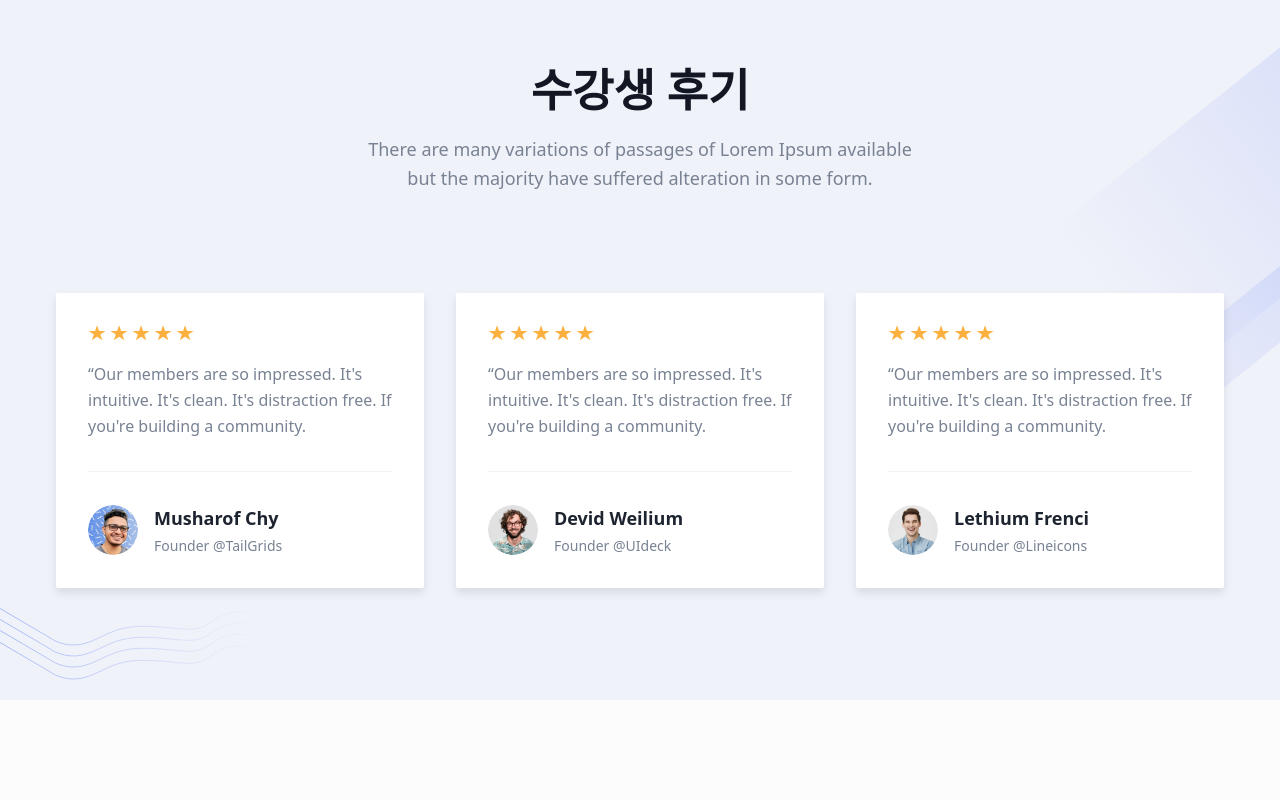
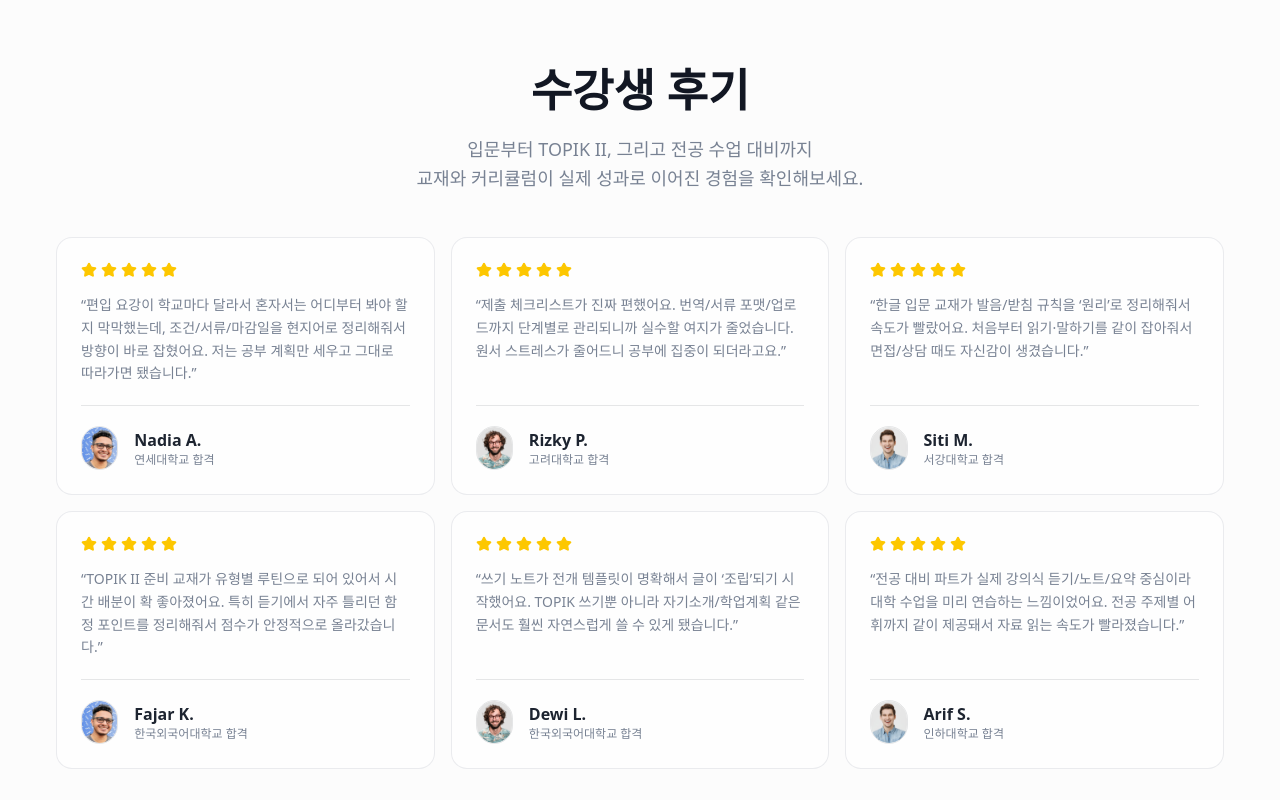
Before and after one commit to jaeminahn/unigate, a Next.js app: page / in a window 1280 px wide. Shown: the part 4160-4960 px from the top of the page. Built offline with nearby package versions, Linux system fonts and the light colour scheme; a web font is replaced by a local one.

Commit message:
testimonial draft

```diff
--- a/src/components/Testimonials/SingleTestimonial.tsx
+++ b/src/components/Testimonials/SingleTestimonial.tsx
@@ -1,39 +1,35 @@
 import { Testimonial } from "@/types/testimonial";
 import Image from "next/image";
-const starIcon = (
-  <svg width="18" height="16" viewBox="0 0 18 16" className="fill-current">
-    <path d="M9.09815 0.361679L11.1054 6.06601H17.601L12.3459 9.59149L14.3532 15.2958L9.09815 11.7703L3.84309 15.2958L5.85035 9.59149L0.595291 6.06601H7.0909L9.09815 0.361679Z" />
-  </svg>
-);
+import { Star } from "lucide-react";
 
 const SingleTestimonial = ({ testimonial }: { testimonial: Testimonial }) => {
   const { star, name, image, content, designation } = testimonial;
 
-  let ratingIcons = [];
-  for (let index = 0; index < star; index++) {
-    ratingIcons.push(
-      <span key={index} className="text-yellow">
-        {starIcon}
-      </span>,
-    );
-  }
-
   return (
     <div className="w-full">
-      <div className="shadow-two hover:shadow-one dark:bg-dark dark:shadow-three dark:hover:shadow-gray-dark rounded-xs bg-white p-8 duration-300 lg:px-5 xl:px-8">
-        <div className="mb-5 flex items-center space-x-1">{ratingIcons}</div>
-        <p className="border-body-color/10 text-body-color mb-8 border-b pb-8 text-base leading-relaxed dark:border-white/10 dark:text-white">
-          “{content}
+      <div className="group border-body-color/[.15] flex h-full flex-col rounded-2xl border bg-white/60 p-6 transition hover:-translate-y-0.5 hover:shadow-lg dark:border-white/[.15] dark:bg-white/5">
+        <div className="mb-4 flex items-center gap-1">
+          {Array.from({ length: star }).map((_, i) => (
+            <Star key={i} className="h-4 w-4 fill-yellow-400 text-yellow-400" />
+          ))}
+        </div>
+
+        <p className="text-body-color flex-1 text-sm leading-relaxed">
+          “{content}”
         </p>
+
+        <div className="my-5 h-px w-full bg-black/10 dark:bg-white/10" />
+
         <div className="flex items-center">
-          <div className="relative mr-4 h-[50px] w-full max-w-[50px] overflow-hidden rounded-full">
-            <Image src={image} alt={name} fill />
+          <div className="relative mr-4 h-[44px] w-[44px] overflow-hidden rounded-full border border-black/10 dark:border-white/10">
+            <Image src={image} alt={name} fill className="object-cover" />
           </div>
+
           <div className="w-full">
-            <h3 className="text-dark mb-1 text-lg font-semibold lg:text-base xl:text-lg dark:text-white">
+            <h3 className="text-dark text-base font-semibold dark:text-white">
               {name}
             </h3>
-            <p className="text-body-color text-sm">{designation}</p>
+            <p className="text-body-color text-xs font-medium">{designation}</p>
           </div>
         </div>
       </div>
--- a/src/components/Testimonials/index.tsx
+++ b/src/components/Testimonials/index.tsx
@@ -5,28 +5,55 @@ import SingleTestimonial from "./SingleTestimonial";
 const testimonialData: Testimonial[] = [
   {
     id: 1,
-    name: "Musharof Chy",
-    designation: "Founder @TailGrids",
+    name: "Nadia A.",
+    designation: "연세대학교 합격",
     content:
-      "Our members are so impressed. It's intuitive. It's clean. It's distraction free. If you're building a community.",
+      "편입 요강이 학교마다 달라서 혼자서는 어디부터 봐야 할지 막막했는데, 조건/서류/마감일을 현지어로 정리해줘서 방향이 바로 잡혔어요. 저는 공부 계획만 세우고 그대로 따라가면 됐습니다.",
     image: "/images/testimonials/auth-01.png",
     star: 5,
   },
   {
     id: 2,
-    name: "Devid Weilium",
-    designation: "Founder @UIdeck",
+    name: "Rizky P.",
+    designation: "고려대학교 합격",
     content:
-      "Our members are so impressed. It's intuitive. It's clean. It's distraction free. If you're building a community.",
+      "제출 체크리스트가 진짜 편했어요. 번역/서류 포맷/업로드까지 단계별로 관리되니까 실수할 여지가 줄었습니다. 원서 스트레스가 줄어드니 공부에 집중이 되더라고요.",
     image: "/images/testimonials/auth-02.png",
     star: 5,
   },
   {
     id: 3,
-    name: "Lethium Frenci",
-    designation: "Founder @Lineicons",
+    name: "Siti M.",
+    designation: "서강대학교 합격",
     content:
-      "Our members are so impressed. It's intuitive. It's clean. It's distraction free. If you're building a community.",
+      "한글 입문 교재가 발음/받침 규칙을 ‘원리’로 정리해줘서 속도가 빨랐어요. 처음부터 읽기·말하기를 같이 잡아줘서 면접/상담 때도 자신감이 생겼습니다.",
+    image: "/images/testimonials/auth-03.png",
+    star: 5,
+  },
+  {
+    id: 4,
+    name: "Fajar K.",
+    designation: "한국외국어대학교 합격",
+    content:
+      "TOPIK II 준비 교재가 유형별 루틴으로 되어 있어서 시간 배분이 확 좋아졌어요. 특히 듣기에서 자주 틀리던 함정 포인트를 정리해줘서 점수가 안정적으로 올라갔습니다.",
+    image: "/images/testimonials/auth-01.png",
+    star: 5,
+  },
+  {
+    id: 5,
+    name: "Dewi L.",
+    designation: "한국외국어대학교 합격",
+    content:
+      "쓰기 노트가 전개 템플릿이 명확해서 글이 ‘조립’되기 시작했어요. TOPIK 쓰기뿐 아니라 자기소개/학업계획 같은 문서도 훨씬 자연스럽게 쓸 수 있게 됐습니다.",
+    image: "/images/testimonials/auth-02.png",
+    star: 5,
+  },
+  {
+    id: 6,
+    name: "Arif S.",
+    designation: "인하대학교 합격",
+    content:
+      "전공 대비 파트가 실제 강의식 듣기/노트/요약 중심이라 대학 수업을 미리 연습하는 느낌이었어요. 전공 주제별 어휘까지 같이 제공돼서 자료 읽는 속도가 빨라졌습니다.",
     image: "/images/testimonials/auth-03.png",
     star: 5,
   },
@@ -34,147 +61,28 @@ const testimonialData: Testimonial[] = [
 
 const Testimonials = () => {
   return (
-    <section className="bg-gray-light relative z-10 py-16 md:py-20 lg:py-28">
+    <section className="relative py-16 md:py-20 lg:py-28">
       <div className="container">
         <SectionTitle
           title="수강생 후기"
-          paragraph="There are many variations of passages of Lorem Ipsum available but the majority have suffered alteration in some form."
+          paragraph={
+            <>
+              입문부터 TOPIK II, 그리고 전공 수업 대비까지
+              <br />
+              교재와 커리큘럼이 실제 성과로 이어진 경험을 확인해보세요.
+            </>
+          }
           center
+          mb="44px"
         />
 
-        <div className="grid grid-cols-1 gap-x-8 gap-y-10 md:grid-cols-2 lg:grid-cols-3">
+        <div className="grid grid-cols-1 gap-4 md:grid-cols-2 lg:grid-cols-3">
           {testimonialData.map((testimonial) => (
             <SingleTestimonial key={testimonial.id} testimonial={testimonial} />
           ))}
         </div>
-      </div>
-      <div className="absolute right-0 top-5 z-[-1]">
-        <svg
-          width="238"
-          height="531"
-          viewBox="0 0 238 531"
-          fill="none"
-          xmlns="http://www.w3.org/2000/svg"
-        >
-          <rect
-            opacity="0.3"
-            x="422.819"
-            y="-70.8145"
-            width="196"
-            height="541.607"
-            rx="2"
-            transform="rotate(51.2997 422.819 -70.8145)"
-            fill="url(#paint0_linear_83:2)"
-          />
-          <rect
-            opacity="0.3"
-            x="426.568"
-            y="144.886"
-            width="59.7544"
-            height="541.607"
-            rx="2"
-            transform="rotate(51.2997 426.568 144.886)"
-            fill="url(#paint1_linear_83:2)"
-          />
-          <defs>
-            <linearGradient
-              id="paint0_linear_83:2"
-              x1="517.152"
-              y1="-251.373"
-              x2="517.152"
-              y2="459.865"
-              gradientUnits="userSpaceOnUse"
-            >
-              <stop stopColor="#4A6CF7" />
-              <stop offset="1" stopColor="#4A6CF7" stopOpacity="0" />
-            </linearGradient>
-            <linearGradient
-              id="paint1_linear_83:2"
-              x1="455.327"
-              y1="-35.673"
-              x2="455.327"
-              y2="675.565"
-              gradientUnits="userSpaceOnUse"
-            >
-              <stop stopColor="#4A6CF7" />
-              <stop offset="1" stopColor="#4A6CF7" stopOpacity="0" />
-            </linearGradient>
-          </defs>
-        </svg>
-      </div>
-      <div className="absolute bottom-5 left-0 z-[-1]">
-        <svg
-          width="279"
-          height="106"
-          viewBox="0 0 279 106"
-          fill="none"
-          xmlns="http://www.w3.org/2000/svg"
-        >
-          <g opacity="0.5">
-            <path
-              d="M-57 12L50.0728 74.8548C55.5501 79.0219 70.8513 85.7589 88.2373 79.3692C109.97 71.3821 116.861 60.9642 156.615 63.7423C178.778 65.291 195.31 69.2985 205.911 62.3533C216.513 55.408 224.994 47.7682 243.016 49.1572C255.835 50.1453 265.278 50.8936 278 45.3373"
-              stroke="url(#paint0_linear_72:302)"
-            />
-            <path
-              d="M-57 1L50.0728 63.8548C55.5501 68.0219 70.8513 74.7589 88.2373 68.3692C109.97 60.3821 116.861 49.9642 156.615 52.7423C178.778 54.291 195.31 58.2985 205.911 51.3533C216.513 44.408 224.994 36.7682 243.016 38.1572C255.835 39.1453 265.278 39.8936 278 34.3373"
-              stroke="url(#paint1_linear_72:302)"
-            />
-            <path
-              d="M-57 23L50.0728 85.8548C55.5501 90.0219 70.8513 96.7589 88.2373 90.3692C109.97 82.3821 116.861 71.9642 156.615 74.7423C178.778 76.291 195.31 80.2985 205.911 73.3533C216.513 66.408 224.994 58.7682 243.016 60.1572C255.835 61.1453 265.278 61.8936 278 56.3373"
-              stroke="url(#paint2_linear_72:302)"
-            />
-            <path
-              d="M-57 35L50.0728 97.8548C55.5501 102.022 70.8513 108.759 88.2373 102.369C109.97 94.3821 116.861 83.9642 156.615 86.7423C178.778 88.291 195.31 92.2985 205.911 85.3533C216.513 78.408 224.994 70.7682 243.016 72.1572C255.835 73.1453 265.278 73.8936 278 68.3373"
-              stroke="url(#paint3_linear_72:302)"
-            />
-          </g>
-          <defs>
-            <linearGradient
-              id="paint0_linear_72:302"
-              x1="256.267"
-              y1="53.6717"
-              x2="-40.8688"
-              y2="8.15715"
-              gradientUnits="userSpaceOnUse"
-            >
-              <stop stopColor="#4A6CF7" stopOpacity="0" />
-              <stop offset="1" stopColor="#4A6CF7" />
-            </linearGradient>
-            <linearGradient
-              id="paint1_linear_72:302"
-              x1="256.267"
-              y1="42.6717"
-              x2="-40.8688"
-              y2="-2.84285"
-              gradientUnits="userSpaceOnUse"
-            >
-              <stop stopColor="#4A6CF7" stopOpacity="0" />
-              <stop offset="1" stopColor="#4A6CF7" />
-            </linearGradient>
-            <linearGradient
-              id="paint2_linear_72:302"
-              x1="256.267"
-              y1="64.6717"
-              x2="-40.8688"
-              y2="19.1572"
-              gradientUnits="userSpaceOnUse"
-            >
-              <stop stopColor="#4A6CF7" stopOpacity="0" />
-              <stop offset="1" stopColor="#4A6CF7" />
-            </linearGradient>
-            <linearGradient
-              id="paint3_linear_72:302"
-              x1="256.267"
-              y1="76.6717"
-              x2="-40.8688"
-              y2="31.1572"
-              gradientUnits="userSpaceOnUse"
-            >
-              <stop stopColor="#4A6CF7" stopOpacity="0" />
-              <stop offset="1" stopColor="#4A6CF7" />
-            </linearGradient>
-          </defs>
-        </svg>
+
+        <div className="mt-12 h-px w-full bg-black/10" />
       </div>
     </section>
   );
```
